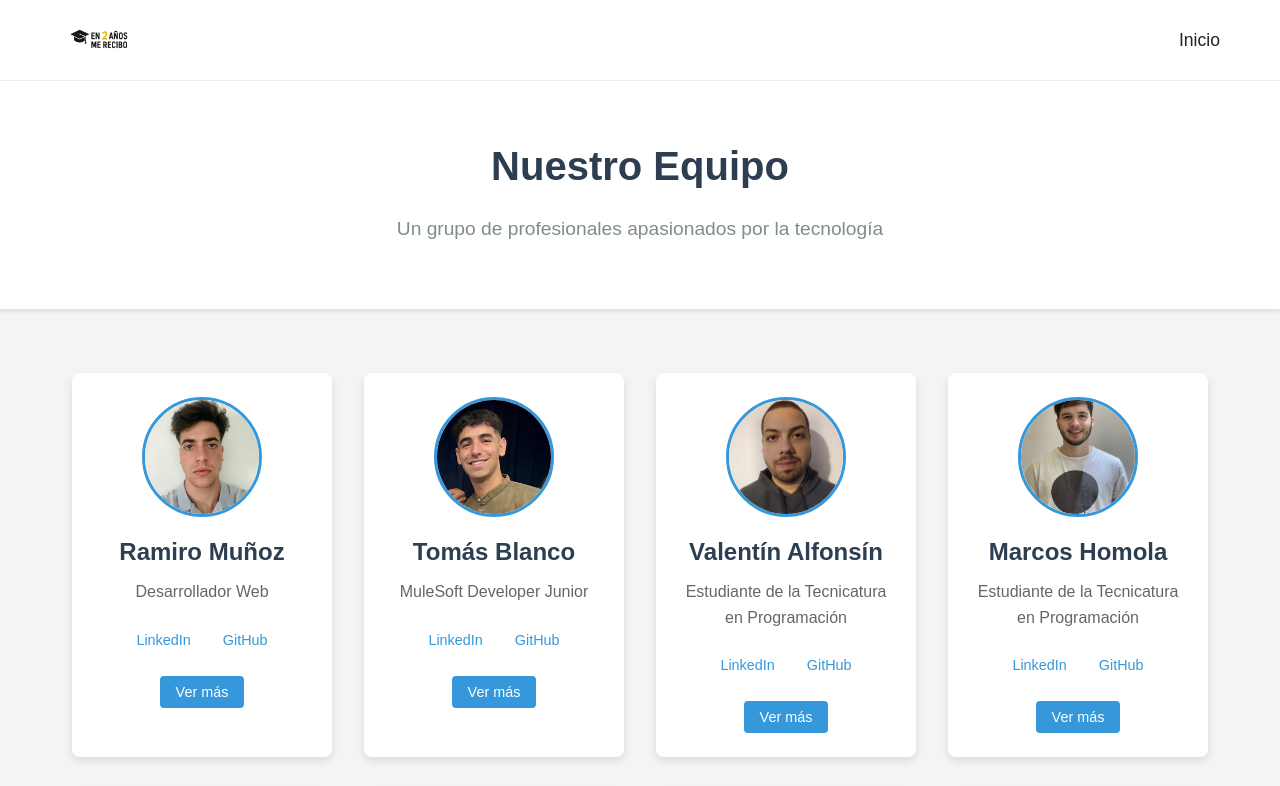
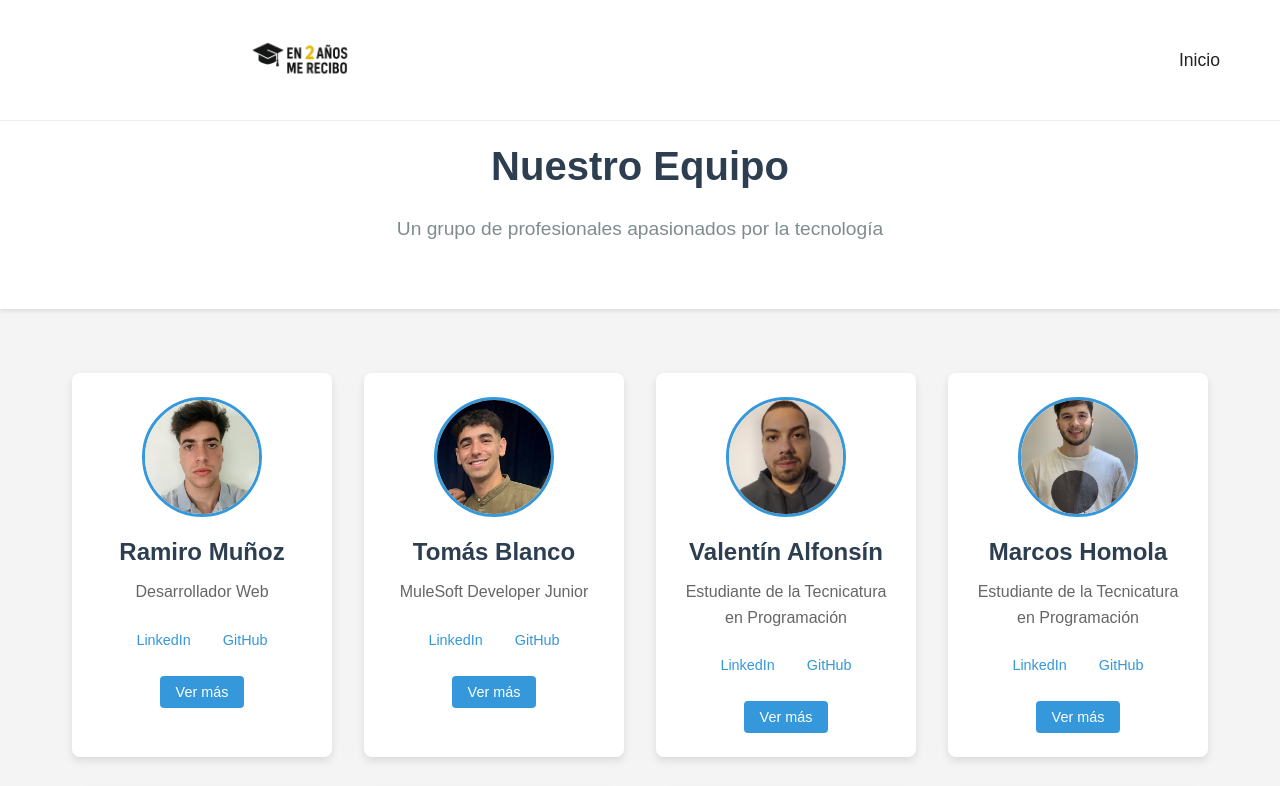
Before and after one commit to RamiroMunozz/Portfolio-Grupal, a plain HTML site: page index.html in a window 1280 px wide. Shown: the top 786 px of the page. Drawn offline with Linux system fonts and the light colour scheme.

Commit message:
6to Commit -> Portfolio-Grupal

```diff
--- a/styles.css
+++ b/styles.css
@@ -380,16 +380,15 @@ footer p {
     font-weight: bold;
     display: flex;
     align-items: center;
-    height: 60px; /* Altura más compacta para móviles */
+    height: 100px;
 }
 
 .logo-img {
+    width: 500px;
     max-height: 100%;
-    width: auto;
     margin-right: 12px;
     vertical-align: middle;
     object-fit: contain;
-    max-width: 600px; /* Ancho máximo para el logo */
 }
 
 .nav-menu {
```
